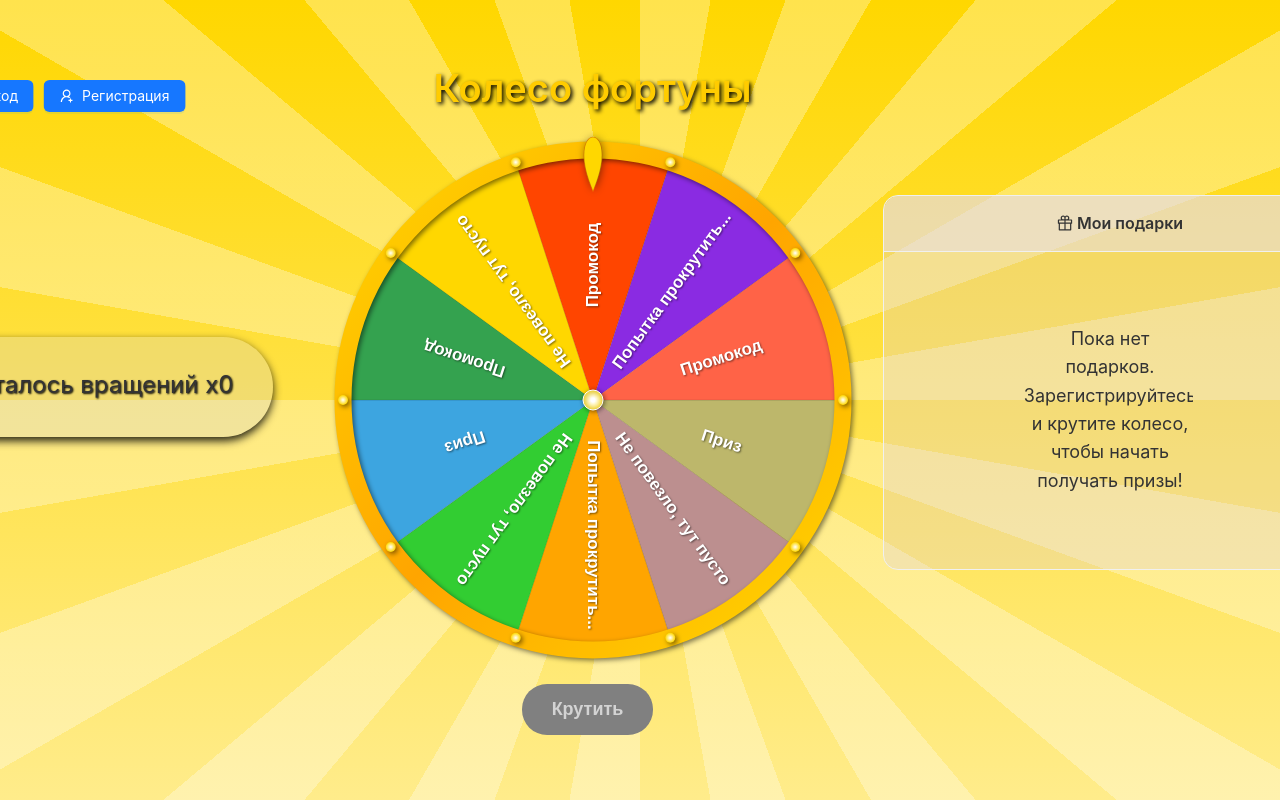
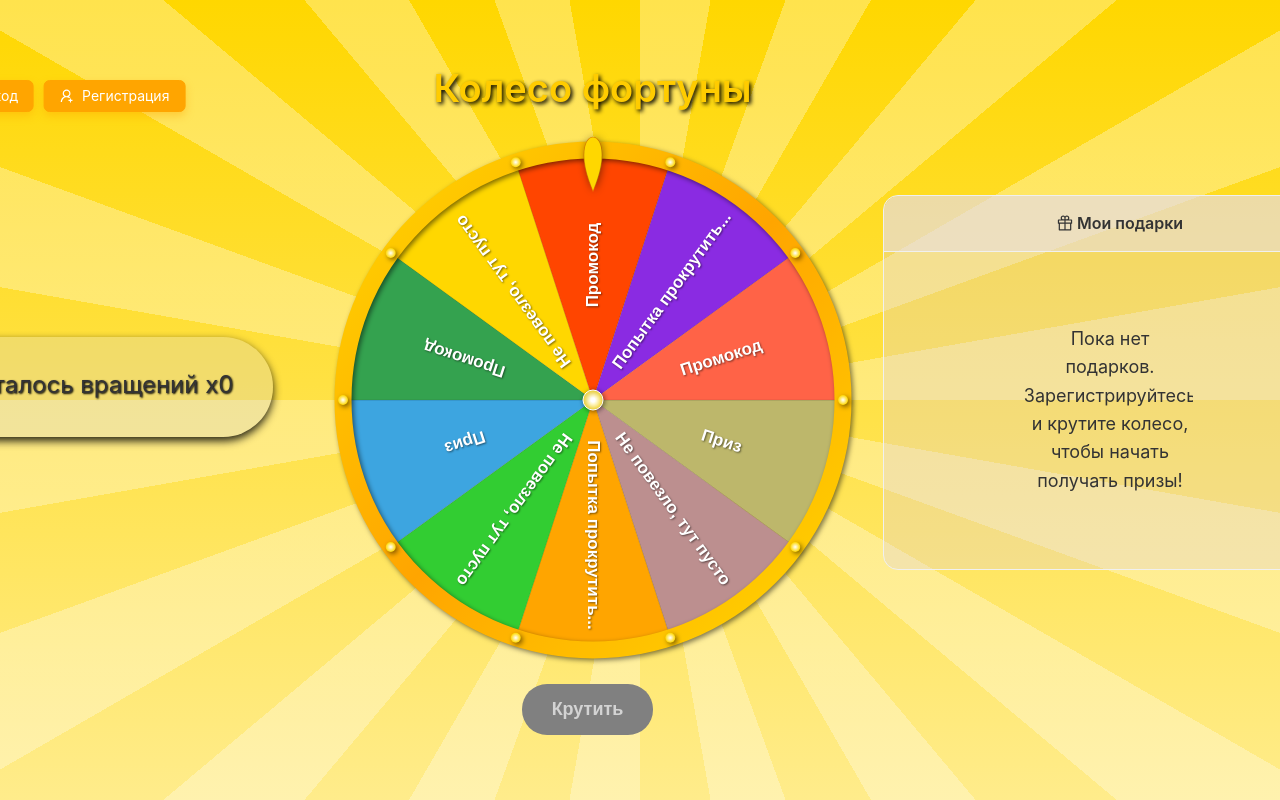
Before and after one commit to DariaDenisova939/wheel_app_frontend, a React (Create React App) app: page / in a window 1280 px wide. Shown: the top 800 px of the page. Built offline with nearby package versions, Linux system fonts and the light colour scheme.

Commit message:
fixes: buttons

```diff
--- a/src/pages/Wheel/View.jsx
+++ b/src/pages/Wheel/View.jsx
@@ -123,12 +123,30 @@ const AppController = () => {
         }}>
           {!localStorage.getItem('token') ? (
             <>
-              <Button type="primary" onClick={showLoginModal} icon={<LoginOutlined />}>
-                Вход
-              </Button>
-              <Button type="primary" onClick={showRegistrationModal} icon={<UserAddOutlined />}>
-                Регистрация
-              </Button>
+              <Button
+        type="primary"
+        onClick={showLoginModal}
+        icon={<LoginOutlined />}
+        style={{
+          backgroundColor: '#FFA500',
+          borderColor: '#FFA500',
+          boxShadow: '0 4px 8px rgba(255, 165, 0, 0.4)' // Тень для кнопки
+        }}
+      >
+        Вход
+      </Button>
+      <Button
+        type="primary"
+        onClick={showRegistrationModal}
+        icon={<UserAddOutlined />}
+        style={{
+          backgroundColor: '#FFA500',
+          borderColor: '#FFA500',
+          boxShadow: '0 4px 8px rgba(255, 165, 0, 0.4)' // Тень для кнопки
+        }}
+      >
+        Регистрация
+      </Button>
             </>
           ) : (
             <Logout onLogoutSuccess={handleLogoutSuccess} />
```
